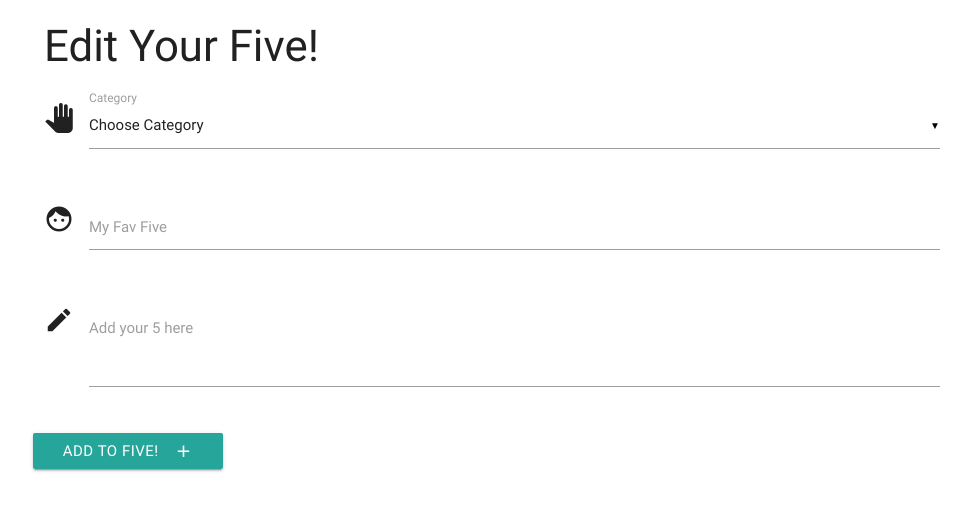
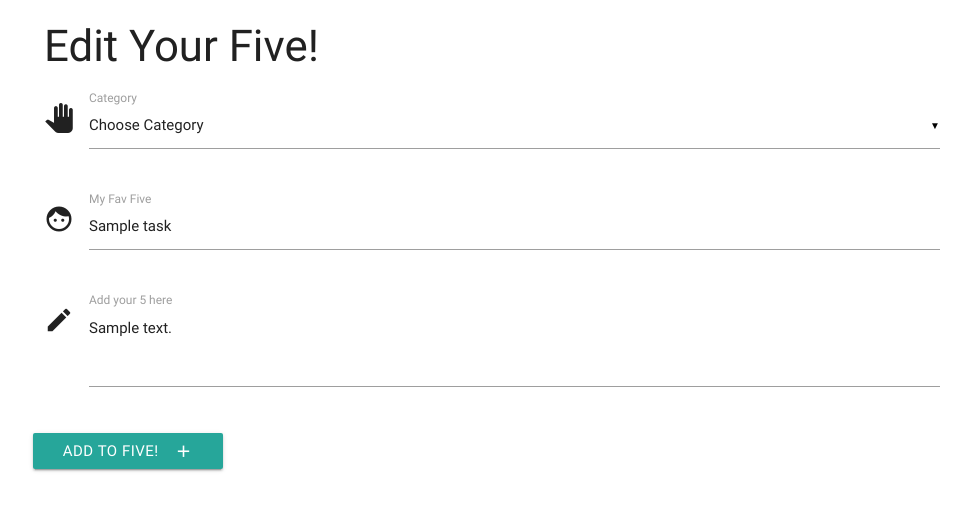
Before and after one commit to OrlaBr/five-app, a Flask app: template templates/edittask.html in a window 1280 px wide. Shown: the top 511 px of the page, without its empty margins (148-1119 px from the left). Run offline with Flask 2, Linux system fonts and the light colour scheme; the template is opened without the code that fills it: most values are stand-ins (such as "Sample title", 1, 10 or a date in 2020); some libraries are stand-ins or nearby versions.

Commit message:
Add delete button and function to edit tasks file

```diff
--- a/app.py
+++ b/app.py
@@ -42,6 +42,27 @@ def edit_task(task_id):
     all_categories = mongo.db.categories.find()
     return render_template('edittask.html', task=the_task, categories=all_categories)
 
+
+@app.route('/update_task/<task_id>', methods=["POST"])
+def update_task(task_id):
+    tasks = mongo.db.tasks
+    tasks.update({'_id': ObjectId(task_id)},
+    {
+        'task_name': request.form.get('task_name'),
+        'category_name': request.form.get('category_name'),
+        'task_description': request.form.get('task_description'),
+        'due_date': request.form.get('due_date'),
+        'is_urgent': request.form.get('is_urgent')
+    })
+    return redirect(url_for('get_tasks'))
+
+
+@app.route('/delete_task/<task_id>')
+def delete_task(task_id):
+    mongo.db.tasks.remove({'_id': ObjectId(task_id)})
+    return redirect(url_for('get_tasks'))
+
+
 if __name__ == '__main__':
     app.run(host=os.environ.get('IP'),
             port=int(os.environ.get('PORT')),
--- a/templates/edittask.html
+++ b/templates/edittask.html
@@ -2,7 +2,7 @@
 {% block content %}
     <h3>Edit Your Five!</h3>
     <div class="row">
-        <form action="{{ url_for('insert_task') }}" method="POST" class="col s12">
+        <form action="{{ url_for('update_task', task_id=task._id) }}" method="POST" class="col s12">
             <div class=row">
                 <div class="row">
                         <div class="input-field col s12">
@@ -10,7 +10,11 @@
                             <select id="category" name="category_name">
                                 <option value="" disabled selected>Choose Category</option>
                                 {% for cat in categories %}
-                                <option value="{{cat.category_name}}">{{cat.category_name}}</option>
+                                    {% if cat.category_name == task.category_name %}
+                                    <option value="{{cat.category_name}}" selected >{{cat.category_name}}</option>
+                                    {% else %}
+                                    <option value="{{cat.category_name}}">{{cat.category_name}}</option>
+                                    {% endif %}
                                 {% endfor %}
                             </select>
                             <label>Category</label>
@@ -19,14 +23,14 @@
             <div class="row">
                 <div class="input-field col s12">
                     <i class="material-icons prefix">face</i>
-                    <input id="task_name" name="task_name" type="text" class="validate">
+                    <input id="task_name" name="task_name" type="text" class="validate" value="{{task.task_name}}">
                     <label for="icon_prefix">My Fav Five</label>
                 </div>
             </div>
             <div class="row">
                 <div class="input-field col s12">
                 <i class="material-icons prefix">create</i>
-                <textarea name="task_description" id="task_description" class="materialize-textarea"></textarea>
+                <textarea name="task_description" id="task_description" class="materialize-textarea">{{task.task_description}}</textarea>
                 <label for="icon_telephone">Add your 5 here</label>
                 </div>
             </div>
--- a/templates/tasks.html
+++ b/templates/tasks.html
@@ -9,7 +9,7 @@
                     <strong>{{task.task_name}}</strong>
                 </div>
                 <div class="col s3">
-                    <a class="waves-effect waves-light btn btn_small">Done</a>
+                    <a href="{{url_for('delete_task', task_id=task._id)}}" class="waves-effect waves-light btn btn_small">Delete</a>
                     <a href="{{url_for('edit_task', task_id=task._id)}}" class="waves-effect waves-light btn btn_small blue">Edit</a>
 
                 </div>
```
